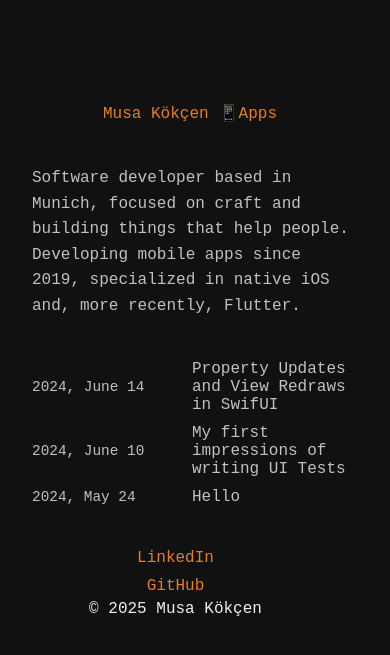
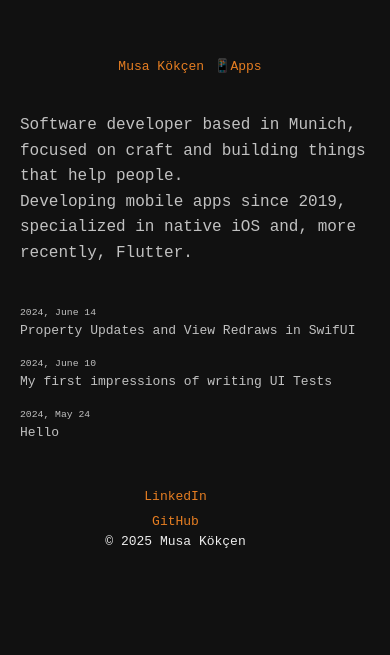
Before and after one commit to musakokcen/musakocen.github.io, a Jekyll site: the page built from index.markdown, in a window 390 px wide. Shown: the top 655 px of the page. Built offline with Jekyll 4.4.1, drawn with Linux system fonts in a browser that asks for light colours.

Commit message:
add responsive layout

```diff
--- a/_layouts/default.html
+++ b/_layouts/default.html
@@ -3,6 +3,7 @@
 
 <head>
   <meta charset="UTF-8">
+  <meta name="viewport" content="width=device-width, initial-scale=1.0">
   <title>{% if page.title %}{{ page.title }} - {% endif %}{{ site.title }}</title>
   <link rel="stylesheet" href="{{ '/assets/main.css' | relative_url }}">
   <link rel="icon" href="/favicon.ico" type="image/x-icon">
--- a/_layouts/homepage.html
+++ b/_layouts/homepage.html
@@ -3,6 +3,7 @@
 
 <head>
   <meta charset="UTF-8">
+  <meta name="viewport" content="width=device-width, initial-scale=1.0">
   <title>{{ page.title }} - {{ site.title }}</title>
   <link rel="stylesheet" href="{{ '/assets/main.css' | relative_url }}">
 <link rel="icon" href="/favicon.ico" type="image/x-icon">
--- a/assets/main.css
+++ b/assets/main.css
@@ -23,6 +23,7 @@
 .container {
     max-width: 600px;
     margin: 0 auto;
+    padding: 0 20px;
 }
 
 /* Change the font and color of the title */
@@ -176,6 +177,7 @@
     width: 100%;
     max-width: 600px;
     margin: 0 auto;
+    padding: 0 20px;
   }
   .container::selection,
   .container *::selection {
@@ -185,3 +187,92 @@
     background-clip: text;
   }
 }}
+
+/* Mobile responsive styles */
+@media (max-width: 768px) {
+  body {
+    padding-top: 60px;
+    font-size: 14px;
+  }
+
+  .container {
+    max-width: 100%;
+    padding: 0 15px;
+  }
+
+  main {
+    padding: 0.5rem 15px;
+  }
+
+  h1, .site-title {
+    font-size: 18px;
+  }
+
+  h2 {
+    font-size: 16px;
+  }
+
+  .post-date {
+    width: 120px;
+    font-size: 0.8em;
+    margin-right: 8px;
+  }
+
+  .post-title {
+    margin-bottom: 15px;
+  }
+}
+
+@media (max-width: 480px) {
+  body {
+    padding-top: 50px;
+    font-size: 13px;
+  }
+
+  .container {
+    padding: 0 10px;
+  }
+
+  main {
+    padding: 0.25rem 10px;
+  }
+
+  h1, .site-title {
+    font-size: 16px;
+  }
+
+  h2 {
+    font-size: 14px;
+  }
+
+  .post-title {
+    margin-bottom: 20px;
+    display: block !important;
+    flex-direction: column !important;
+  }
+
+  .post-title a {
+    display: block !important;
+    text-decoration: none;
+    color: inherit;
+    text-align: left;
+    flex-direction: column !important;
+  }
+
+  .post-date {
+    width: 100% !important;
+    font-size: 0.75em;
+    margin-right: 0 !important;
+    margin-bottom: 5px;
+    text-align: left;
+    display: block !important;
+    flex: none !important;
+  }
+
+  .post-title-text {
+    display: block !important;
+    text-align: left;
+    width: 100%;
+    flex: none !important;
+  }
+}
```
